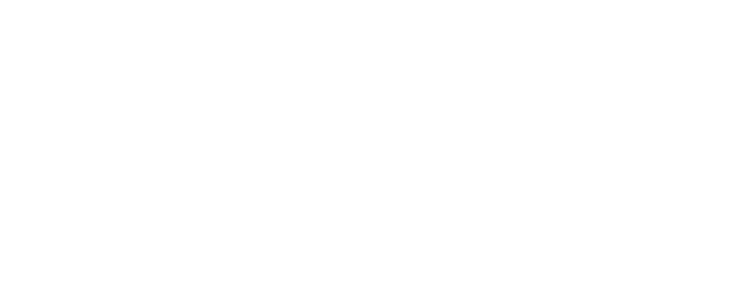
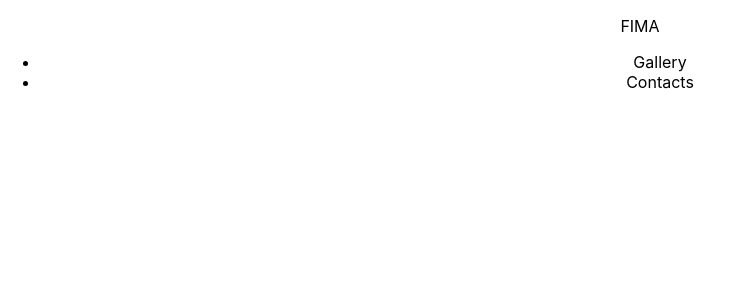
Before and after one commit to funnykoss/fima-editor, a React (Create React App) app: page / in a window 1280 px wide. Shown: the top 300 px of the page, without its empty margins (0-733 px from the left). Built offline with nearby package versions, Linux system fonts and the light colour scheme.

Commit message:
start header

```diff
--- a/src/App.js
+++ b/src/App.js
@@ -1,7 +1,14 @@
 import "./App.css";
+import Header from "./components/Header/Header";
 
 function App() {
-  return <div className="App"></div>;
+  return (
+    <div className="App">
+      <header>
+        <Header />
+      </header>
+    </div>
+  );
 }
 
 export default App;
--- /dev/null
+++ b/src/components/Header/Header.jsx
@@ -0,0 +1,16 @@
+const Header = () => {
+  return (
+    <>
+      <p>FIMA</p>
+      <ul>
+        <li>
+          <a>Gallery</a>
+        </li>
+        <li>
+          <a>Contacts</a>
+        </li>
+      </ul>
+    </>
+  );
+};
+export default Header;
--- a/src/views/HomePageView/HomePageView.jsx
+++ b/src/views/HomePageView/HomePageView.jsx
@@ -0,0 +1,6 @@
+import Header from "../../components/Header/Header";
+
+const HomePageView = () => {
+  return <Header />;
+};
+export default HomePageView;
```
Also changed, not shown: src/components/Header/Header.module.css (added).
